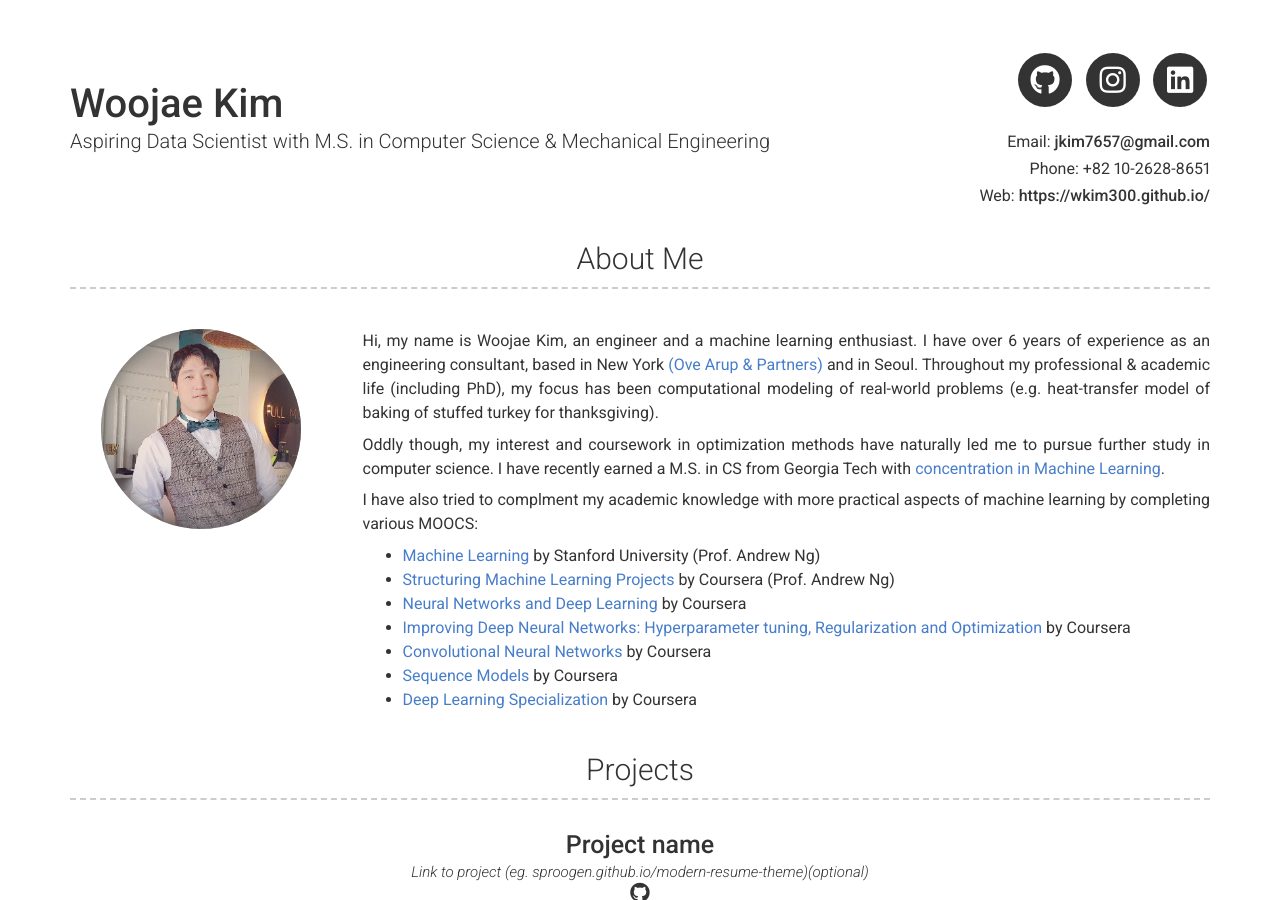
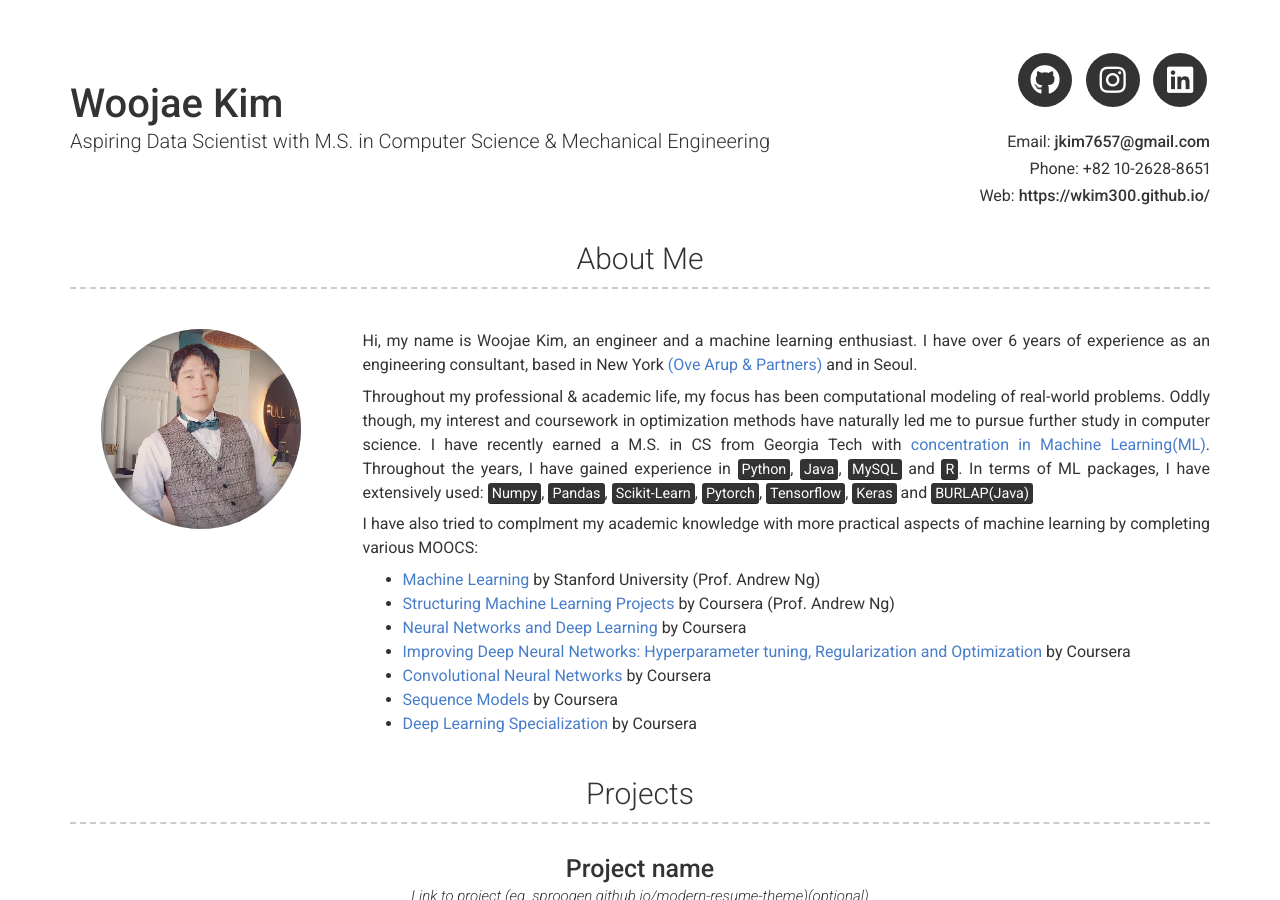
Before and after one commit to wkim300/wkim300.github.io, a Jekyll site: the page built from index.md, in a window 1280 px wide and 900 px high. Built offline with Jekyll 4.4.1, drawn with Linux system fonts in a browser that asks for light colours; nearby versions of some CDN libraries.

Commit message:
Edited intro

```diff
--- a/_config.yml
+++ b/_config.yml
@@ -49,10 +49,12 @@ linkedin_username: woojae-kim-4a31b72a
 about_profile_image: images/profile.jpg
 about_content: | # this will include new lines to allow paragraphs
   Hi, my name is Woojae Kim, an engineer and a machine learning enthusiast. I have over 6 years of experience as an engineering consultant, based in New York [(Ove Arup & Partners)](https://www.arup.com/) and in Seoul.
-  Throughout my professional & academic life (including PhD), my focus has been computational modeling of real-world problems (e.g. heat-transfer model of baking of stuffed turkey for thanksgiving).
 
 
-  Oddly though, my interest and coursework in optimization methods have naturally led me to pursue further study in computer science. I have recently earned a M.S. in CS from Georgia Tech with [concentration in Machine Learning](https://omscs.gatech.edu/specialization-machine-learning).
+  Throughout my professional & academic life, my focus has been computational modeling of real-world problems.
+  Oddly though, my interest and coursework in optimization methods have naturally led me to pursue further study in computer science. I have recently earned a M.S. in CS from Georgia Tech with [concentration in Machine Learning(ML)](https://omscs.gatech.edu/specialization-machine-learning).
+  Throughout the years, I have gained experience in <mark>Python</mark>, <mark>Java</mark>, <mark>MySQL</mark> and <mark>R</mark>.
+  In terms of ML packages, I have extensively used: <mark>Numpy</mark>, <mark>Pandas</mark>, <mark>Scikit-Learn</mark>, <mark>Pytorch</mark>, <mark>Tensorflow</mark>, <mark>Keras</mark> and <mark>BURLAP(Java)</mark>
 
 
   I have also tried to complment my academic knowledge with more practical aspects of machine learning by completing various MOOCS:
```
